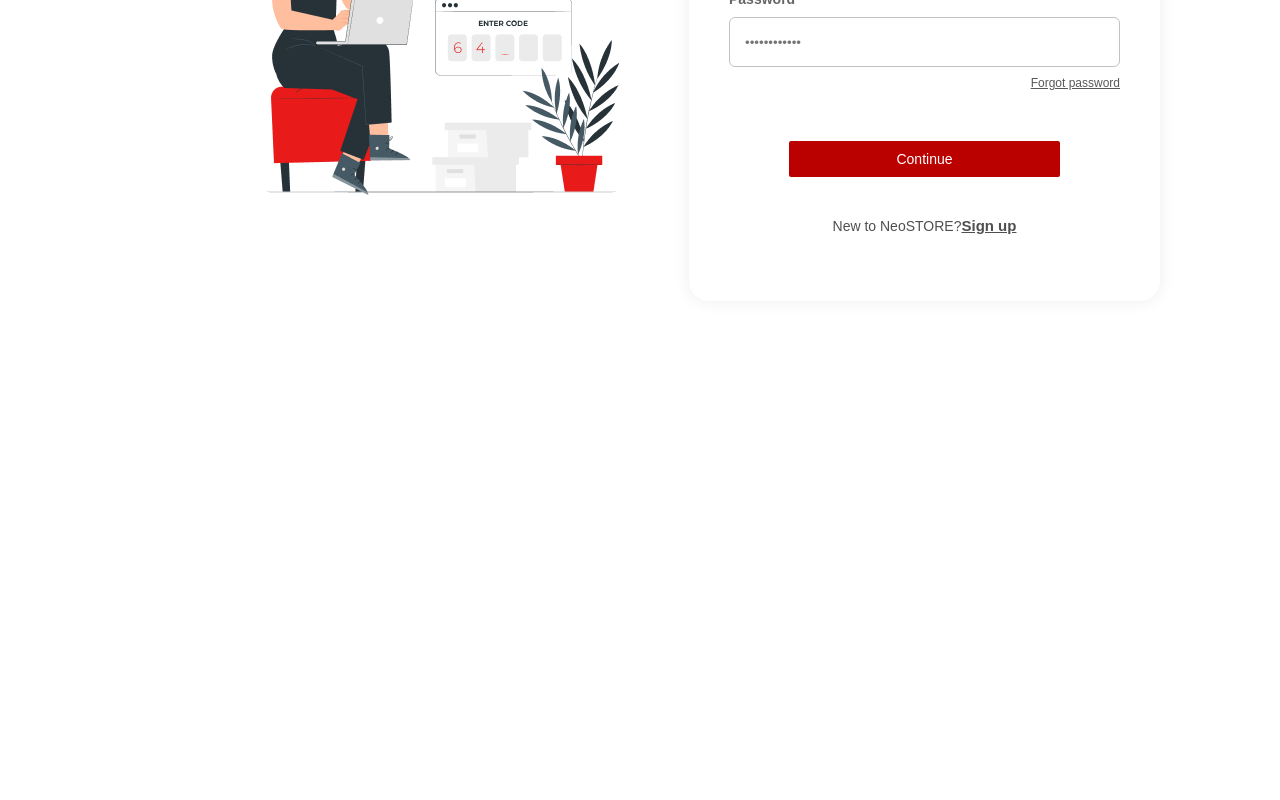
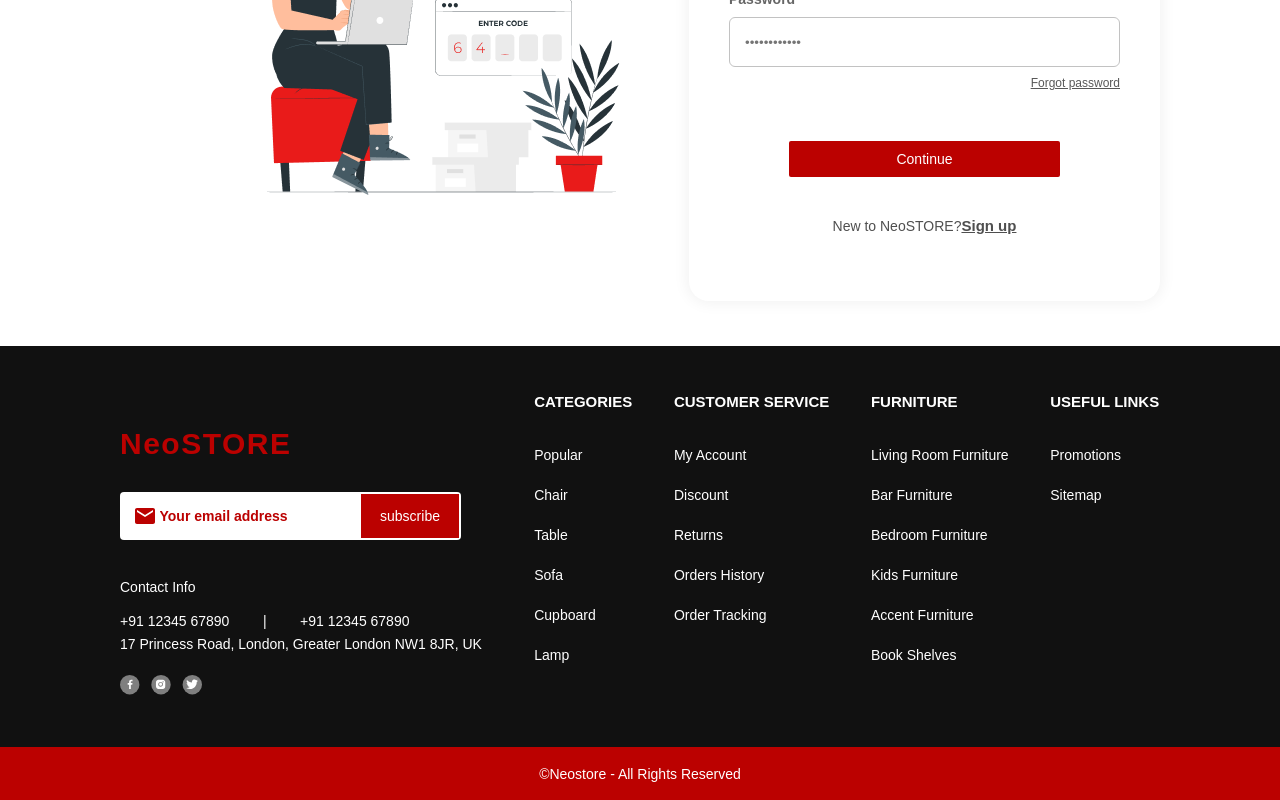
Before and after one commit to saadat-neosoft/neostore, a React (Create React App) app: page / in a window 1280 px wide. Shown: the part 361-1161 px from the top of the page. Before the commit the page ends 800 px from the top, so only its background shows below. Built offline with nearby package versions, Linux system fonts and the light colour scheme.

Commit message:
Added footer child components

```diff
--- /dev/null
+++ b/src/components/FooterContactUs.jsx
@@ -0,0 +1,65 @@
+import twitterIcon from "../assets/icon_twitter.svg";
+import instagramIcon from "../assets/icon_instagram.svg";
+import emailIcon from "../assets/icon_mail.svg";
+import facebookIcon from "../assets/icon_facebook.svg";
+
+const FooterContactUs = () => {
+    return (
+        <div class="footer__container__contact-us">
+            <span class="footer__container__contact-us__title">NeoSTORE</span>
+
+            <form
+                action="/email-subscription"
+                method="post"
+                class="footer__container__contact-us__subscribe"
+            >
+                <img src={emailIcon} alt="email-icon" />
+                <input type="email" placeholder="Your email address" />
+                <button
+                    type="submit"
+                    class="footer__container__contact-us__subscribe-btn"
+                >
+                    subscribe
+                </button>
+            </form>
+
+            <div class="footer__container__contact-us__contact">
+                <span class="footer__container__contact-us__contact__info">
+                    Contact Info
+                </span>
+
+                <span class="footer__container__contact-us__contact__number">
+                    <span> +91 12345 67890 </span>
+                    <span>|</span>
+                    <span> +91 12345 67890 </span>
+                </span>
+
+                <p class="footer__container__contact-us__contact__address">
+                    17 Princess Road, London, Greater London NW1 8JR, UK
+                </p>
+            </div>
+
+            <div class="footer__container__contact-us__contact__icons">
+                <a href="/facebook">
+                    <img
+                        src={facebookIcon}
+                        alt="facebook-icon"
+                        title="Facebook"
+                    />
+                </a>
+                <a href="/instagram">
+                    <img
+                        src={instagramIcon}
+                        alt="instagram-icon"
+                        title="Instagram"
+                    />
+                </a>
+                <a href="/twitter">
+                    <img src={twitterIcon} alt="twitter-icon" title="Twitter" />
+                </a>
+            </div>
+        </div>
+    );
+};
+
+export default FooterContactUs;
--- /dev/null
+++ b/src/components/FooterContainer.jsx
@@ -0,0 +1,13 @@
+import FooterContactUs from "./FooterContactUs";
+import FooterQuickLinks from "./FooterQuickLinks";
+
+const FooterContainer = () => {
+    return (
+        <div class="footer__container">
+            <FooterContactUs />
+            <FooterQuickLinks />
+        </div>
+    );
+};
+
+export default FooterContainer;
--- /dev/null
+++ b/src/components/FooterCopyright.jsx
@@ -0,0 +1,7 @@
+const FooterCopyright = () => {
+    return (
+        <span class="footer__copyright">©Neostore - All Rights Reserved</span>
+    );
+};
+
+export default FooterCopyright;
--- /dev/null
+++ b/src/components/FooterQuickLinks.jsx
@@ -0,0 +1,45 @@
+import QuickLinksList from "./QuickLinksList";
+
+const FooterQuickLinks = () => {
+    const categories = [
+        "Popular",
+        "Chair",
+        "Table",
+        "Sofa",
+        "Cupboard",
+        "Lamp",
+    ];
+
+    const customerService = [
+        "My Account",
+        "Discount",
+        "Returns",
+        "Orders History",
+        "Order Tracking",
+    ];
+
+    const furniture = [
+        "Living Room Furniture",
+        "Bar Furniture",
+        "Bedroom Furniture",
+        "Kids Furniture",
+        "Accent Furniture",
+        "Book Shelves",
+    ];
+
+    const usefulLinks = ["Promotions", "Sitemap"];
+
+    return (
+        <div class="footer__container__quick-links">
+            <QuickLinksList heading={"Categories"} listItems={categories} />
+            <QuickLinksList
+                heading={"Customer Service"}
+                listItems={customerService}
+            />
+            <QuickLinksList heading={"Furniture"} listItems={furniture} />
+            <QuickLinksList heading={"Useful Links"} listItems={usefulLinks} />
+        </div>
+    );
+};
+
+export default FooterQuickLinks;
--- /dev/null
+++ b/src/components/QuickLinksList.jsx
@@ -0,0 +1,18 @@
+const QuickLinksList = ({ heading, listItems }) => {
+    return (
+        <div class="footer__container__quick-links__list">
+            <span class="footer__container__quick-links__list__title">
+                {heading}
+            </span>
+            <div class="footer__container__quick-links__list__list-item">
+                {listItems.map((item, index) => (
+                    <a key={index} href="/">
+                        {item}
+                    </a>
+                ))}
+            </div>
+        </div>
+    );
+};
+
+export default QuickLinksList;
--- a/src/layout/Footer.jsx
+++ b/src/layout/Footer.jsx
@@ -1,129 +1,12 @@
 import "../styles/components/footer.scss";
-
-import facebookIcon from "../assets/icon_facebook.svg";
-import twitterIcon from "../assets/icon_twitter.svg";
-import instagramIcon from "../assets/icon_instagram.svg";
-import emailIcon from "../assets/icon_mail.svg";
+import FooterCopyright from "../components/FooterCopyright";
+import FooterContainer from "../components/FooterContainer";
 
 const Footer = () => {
     return (
         <footer class="footer">
-            <div class="footer__container">
-                <div class="footer__container__contact-us">
-                    <span class="footer__container__contact-us__title">
-                        NeoSTORE
-                    </span>
-
-                    <form
-                        action="/email-subscription"
-                        method="post"
-                        class="footer__container__contact-us__subscribe"
-                    >
-                        <img src={emailIcon} alt="email-icon" />
-                        <input type="email" placeholder="Your email address" />
-                        <button
-                            type="submit"
-                            class="footer__container__contact-us__subscribe-btn"
-                        >
-                            subscribe
-                        </button>
-                    </form>
-
-                    <div class="footer__container__contact-us__contact">
-                        <span class="footer__container__contact-us__contact__info">
-                            Contact Info
-                        </span>
-
-                        <span class="footer__container__contact-us__contact__number">
-                            <span> +91 12345 67890 </span>
-                            <span>|</span>
-                            <span> +91 12345 67890 </span>
-                        </span>
-
-                        <p class="footer__container__contact-us__contact__address">
-                            17 Princess Road, London, Greater London NW1 8JR, UK
-                        </p>
-                    </div>
-
-                    <div class="footer__container__contact-us__contact__icons">
-                        <a href="/facebook">
-                            <img
-                                src={facebookIcon}
-                                alt="facebook-icon"
-                                title="Facebook"
-                            />
-                        </a>
-                        <a href="/instagram">
-                            <img
-                                src={instagramIcon}
-                                alt="instagram-icon"
-                                title="Instagram"
-                            />
-                        </a>
-                        <a href="/twitter">
-                            <img
-                                src={twitterIcon}
-                                alt="twitter-icon"
-                                title="Twitter"
-                            />
-                        </a>
-                    </div>
-                </div>
-
-                <div class="footer__container__quick-links">
-                    <div class="footer__container__quick-links__list">
-                        <span class="footer__container__quick-links__list__title">
-                            Categories
-                        </span>
-                        <div class="footer__container__quick-links__list__list-item">
-                            <a href="/">Popular</a>
-                            <a href="/">Chair</a>
-                            <a href="/">Table</a>
-                            <a href="/">Sofa</a>
-                            <a href="/">Cupboard</a>
-                            <a href="/">Lamp</a>
-                        </div>
-                    </div>
-                    <div class="footer__container__quick-links__list">
-                        <span class="footer__container__quick-links__list__title">
-                            Customer Service
-                        </span>
-                        <div class="footer__container__quick-links__list__list-item">
-                            <a href="/">My Account</a>
-                            <a href="/">Discount</a>
-                            <a href="/">Returns</a>
-                            <a href="/">Orders History</a>
-                            <a href="/">Order Tracking</a>
-                        </div>
-                    </div>
-                    <div class="footer__container__quick-links__list">
-                        <span class="footer__container__quick-links__list__title">
-                            Furniture
-                        </span>
-                        <div class="footer__container__quick-links__list__list-item">
-                            <a href="/">Living Room Furniture</a>
-                            <a href="/">Bar Furniture</a>
-                            <a href="/">Bedroom Furniture</a>
-                            <a href="/">Kids Furniture</a>
-                            <a href="/">Accent Furniture</a>
-                            <a href="/">Book Shelves</a>
-                        </div>
-                    </div>
-                    <div class="footer__container__quick-links__list">
-                        <span class="footer__container__quick-links__list__title">
-                            Useful Links
-                        </span>
-                        <div class="footer__container__quick-links__list__list-item">
-                            <a href="/">Promotions</a>
-                            <a href="/">Sitemap</a>
-                        </div>
-                    </div>
-                </div>
-            </div>
-
-            <span class="footer__copyright">
-                ©Neostore - All Rights Reserved
-            </span>
+            <FooterContainer />
+            <FooterCopyright />
         </footer>
     );
 };
--- a/src/pages/Login.jsx
+++ b/src/pages/Login.jsx
@@ -6,7 +6,6 @@ import Footer from "../layout/Footer";
 const Login = () => {
     useEffect(() => {
         document.title = "Login | Neostore";
-
         const favicon = document.createElement("link");
         favicon.rel = "icon";
         favicon.href = "https://be.1-thing.in/favicon.png";
@@ -17,7 +16,7 @@ const Login = () => {
         <>
             <Header />
             <Hero />
-            {/* <Footer /> */}
+            <Footer />
         </>
     );
 };
```
